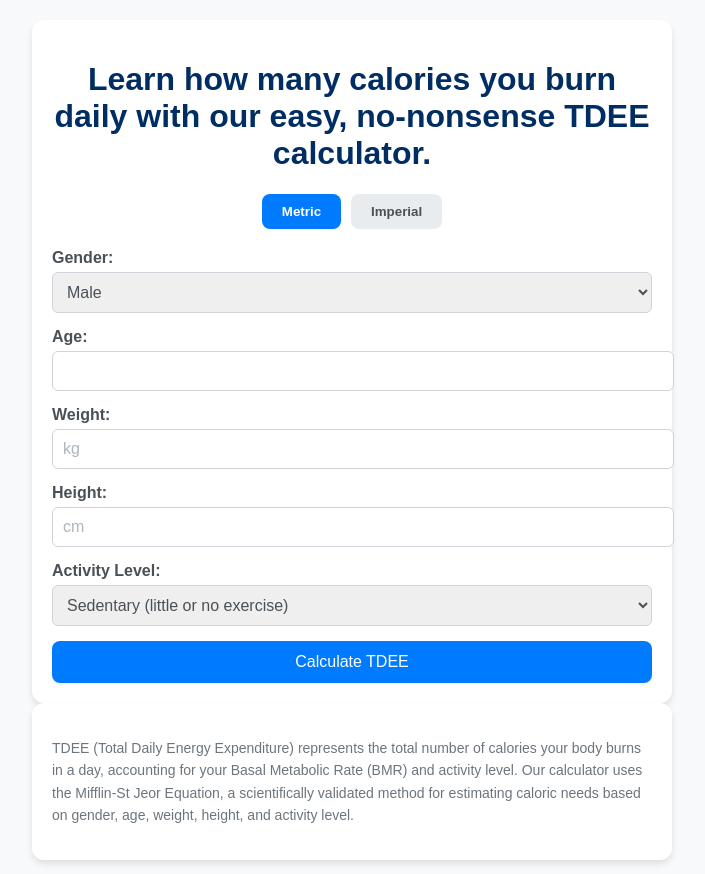
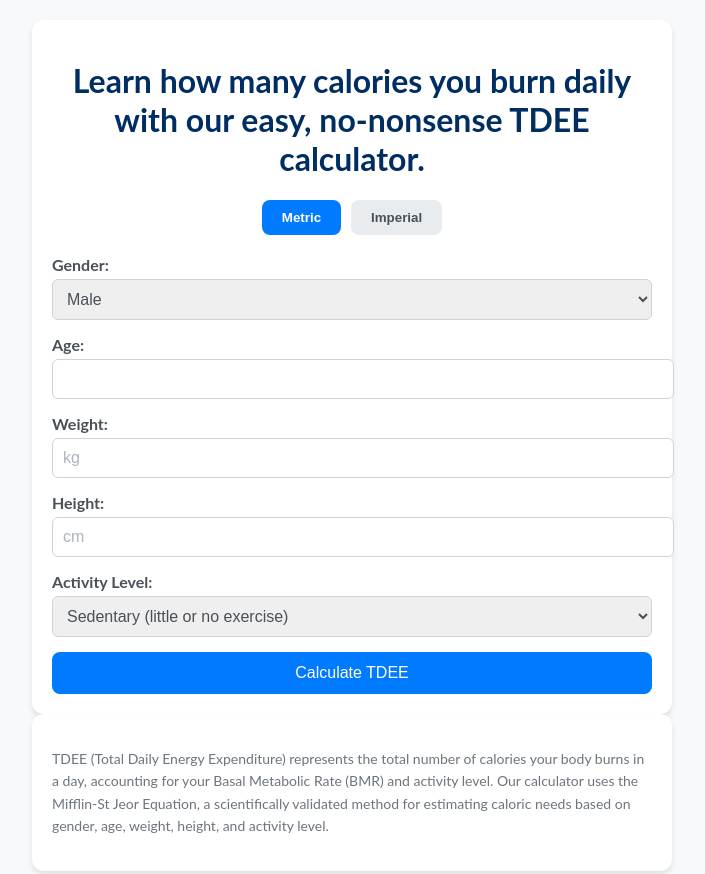
Before and after one commit to tdee400/supersimple-website, a plain HTML site: page index.html in a window 1280 px wide. Shown: the top 874 px of the page, without its empty margins (288-993 px from the left). Drawn offline with Linux system fonts and the light colour scheme.

Commit message:
Update index.html

```diff
--- a/index.html
+++ b/index.html
@@ -6,7 +6,7 @@
     <title>TDEE Calculator</title>
     <style>
         body {
-            font-family: Arial, sans-serif;
+            font-family: Lato;
             margin: 0;
             padding: 20px;
             background-color: #f8f9fa;
```
